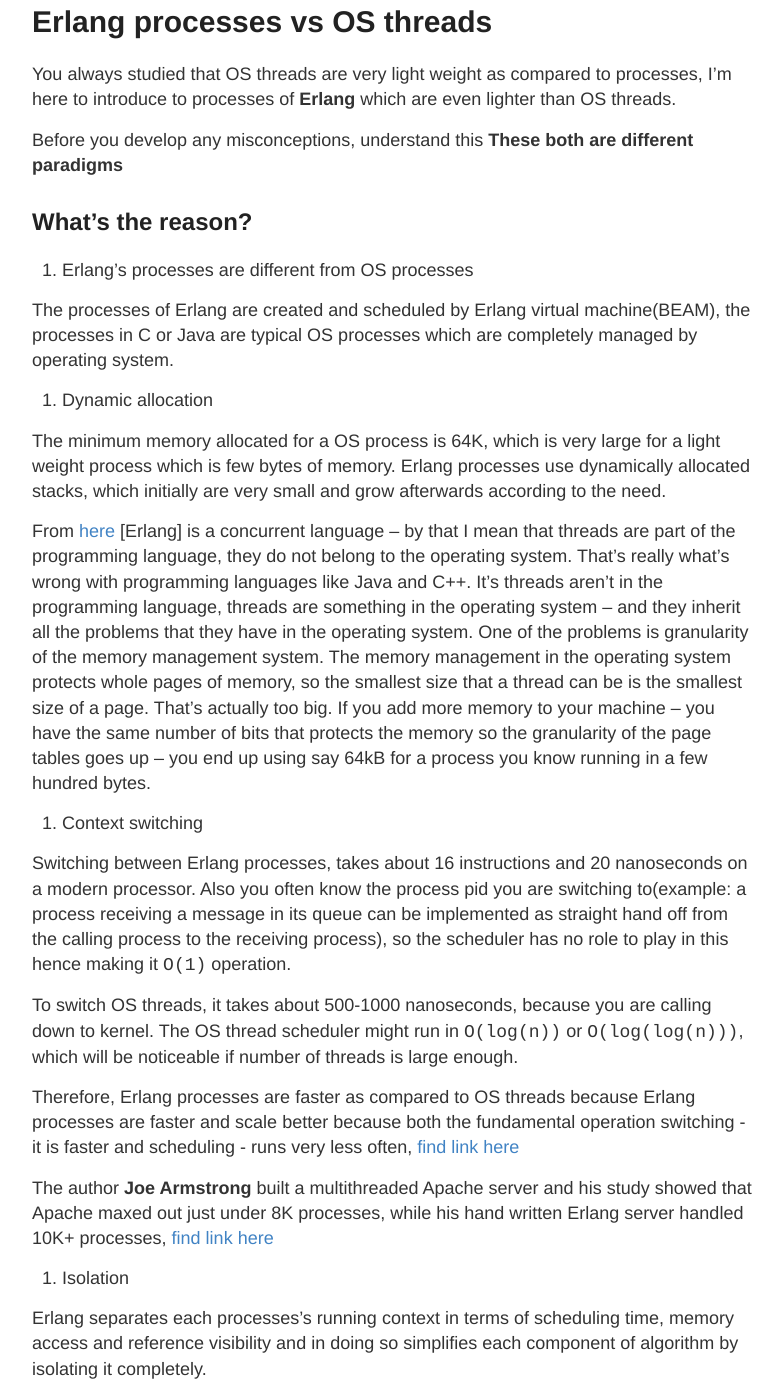
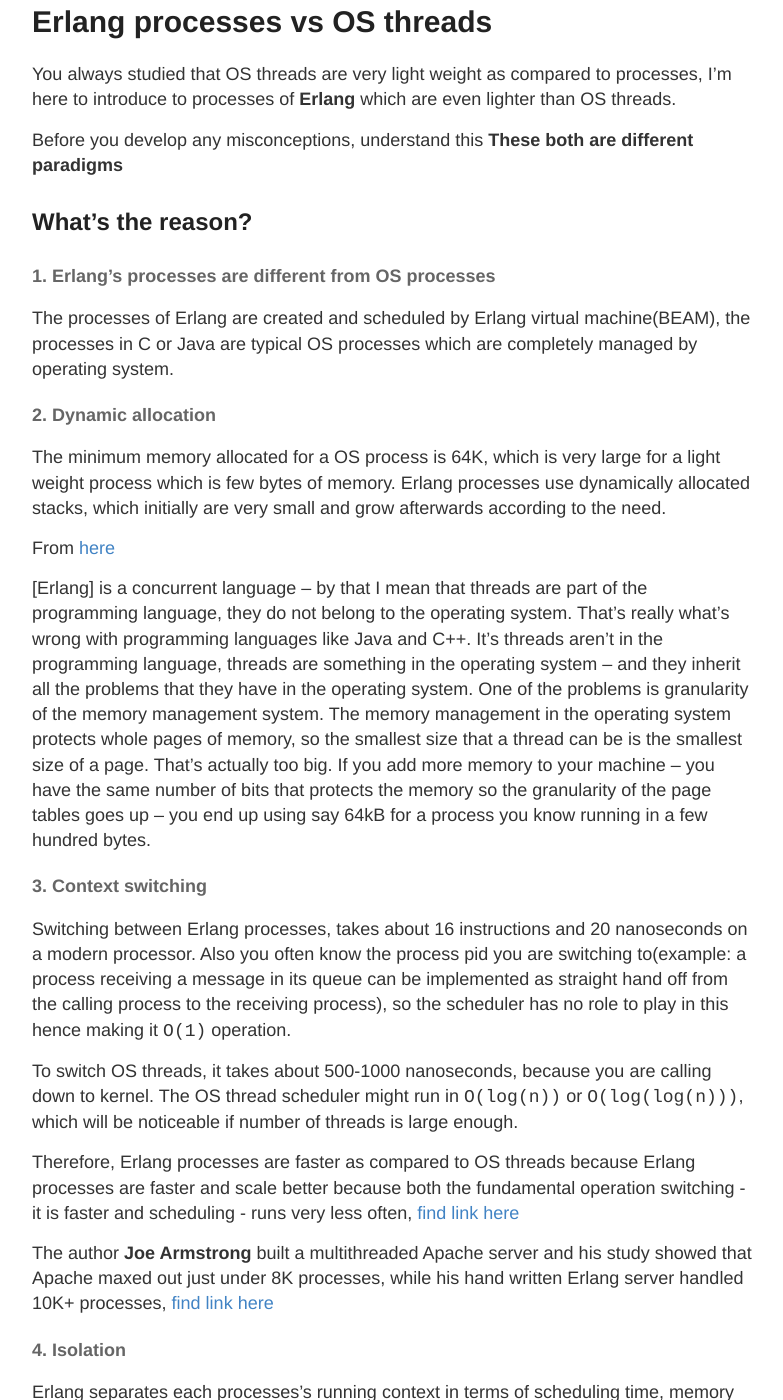
Before and after one commit to msdeep14/msdeep14.github.io, a Jekyll site: the page built from _posts/2017-6-13-diff-os-erlang-process.md, in a window 1280 px wide and 1400 px high, scrolled down 208 px. Shown: the whole window, without its empty margins (248-1031 px from the left). Built offline with Jekyll 4.4.1, drawn with Linux system fonts in a browser that asks for light colours; comment, search, counter and statistics services are not loaded; some of the changed text lies outside the part shown.

Commit message:
update blog diff in os threads and erlang process

```diff
--- a/_posts/2017-6-13-diff-os-erlang-process.md
+++ b/_posts/2017-6-13-diff-os-erlang-process.md
@@ -9,18 +9,19 @@
 
 ## What's the reason?
 
-1. Erlang's processes are different from OS processes
+#### 1. Erlang's processes are different from OS processes
 
 The processes of Erlang are created and scheduled by Erlang virtual machine(BEAM), the processes in C or Java are typical OS processes which are completely managed by operating system.
 
-2. Dynamic allocation
+#### 2. Dynamic allocation
 
 The minimum memory allocated for a OS process is 64K, which is very large for a light weight process which is few bytes of memory. Erlang processes use dynamically allocated stacks, which initially are very small and grow afterwards according to the need.
 
 From [here](http://www.infoq.com/presentations/erlang-software-for-a-concurrent-world)
+
 [Erlang] is a concurrent language – by that I mean that threads are part of the programming language, they do not belong to the operating system. That's really what's wrong with programming languages like Java and C++. It's threads aren't in the programming language, threads are something in the operating system – and they inherit all the problems that they have in the operating system. One of the problems is granularity of the memory management system. The memory management in the operating system protects whole pages of memory, so the smallest size that a thread can be is the smallest size of a page. That's actually too big. If you add more memory to your machine – you have the same number of bits that protects the memory so the granularity of the page tables goes up – you end up using say 64kB for a process you know running in a few hundred bytes.
 
-3. Context switching
+#### 3. Context switching
 
 Switching between Erlang processes, takes about 16 instructions and 20 nanoseconds on a modern processor. Also you often know the process pid you are switching to(example: a process receiving a message in its queue can be implemented as straight hand off from the calling process to the receiving process), so the scheduler has no role to play in this hence making it `O(1)` operation.
 
@@ -30,7 +31,7 @@
 
 The author **Joe Armstrong** built a multithreaded Apache server and his study showed that Apache maxed out just under 8K processes, while his hand written Erlang server handled 10K+ processes, [find link here](https://web.archive.org/web/20151104142503/https://www.sics.se/~joe/apachevsyaws.html)
 
-4. Isolation
+#### 4. Isolation
 
 Erlang separates each processes's running context in terms of scheduling time, memory access and reference visibility and in doing so simplifies each component of algorithm by isolating it completely.
 
```
Also changed, not shown: other parts of _posts/2017-6-13-diff-os-erlang-process.md (+2 -0 lines).
